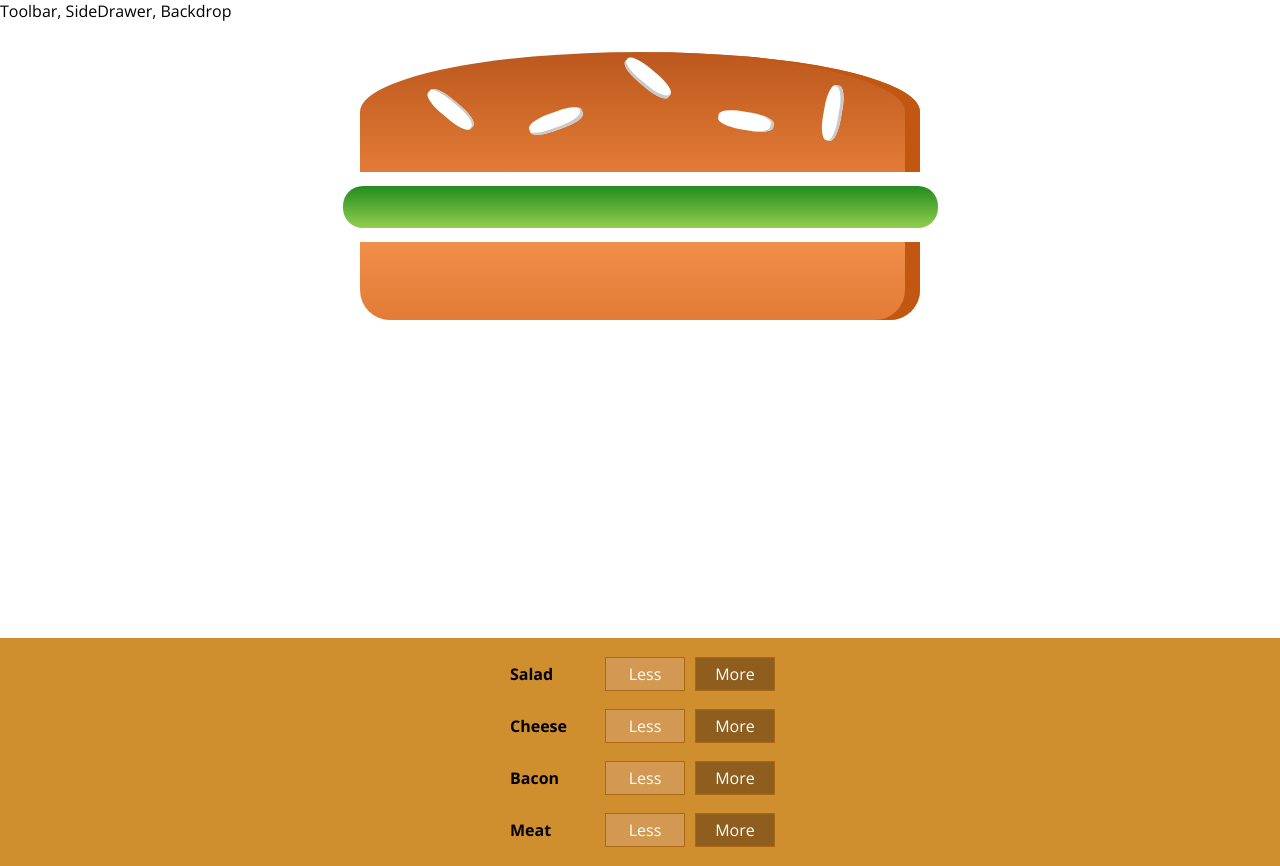
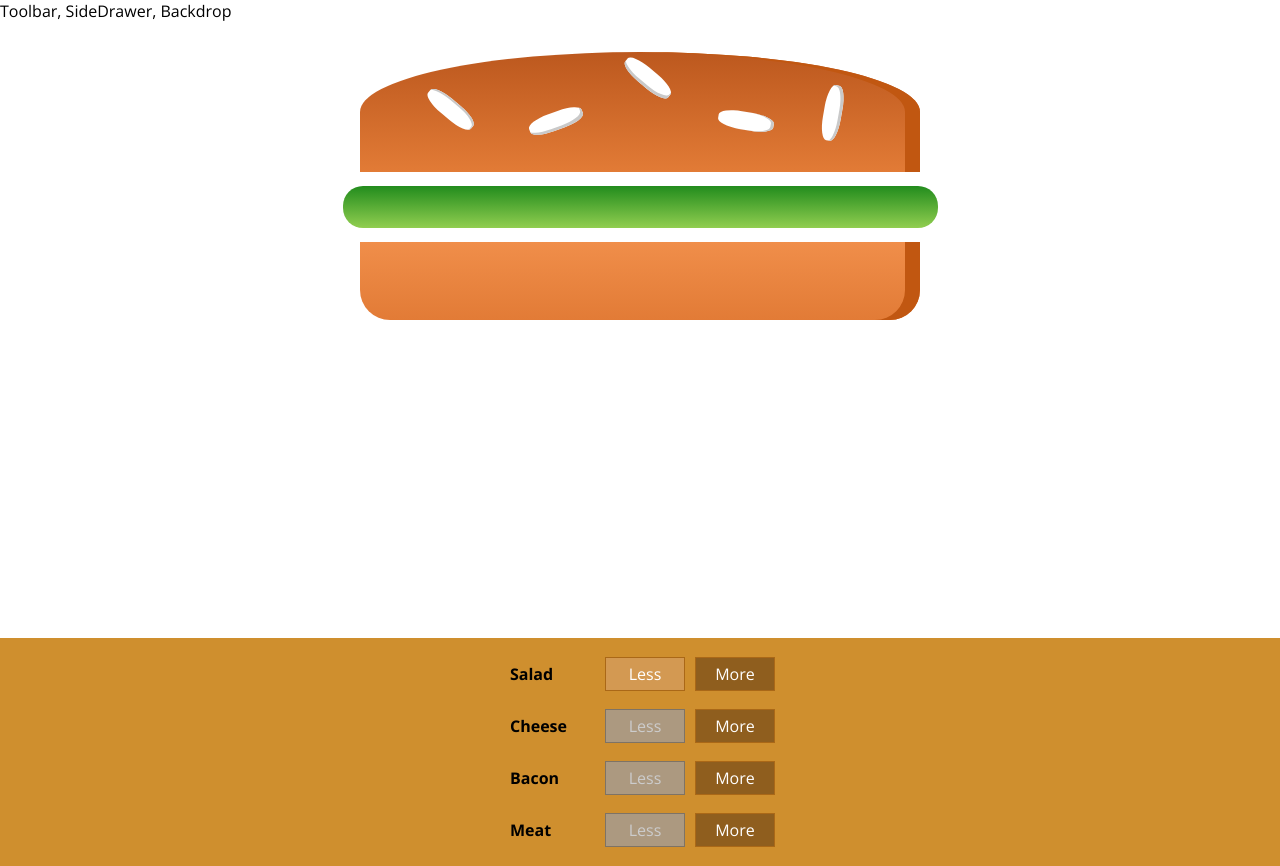
Before and after one commit to aakashjhawar/my-burger-app, a React (Create React App) app: page / in a window 1280 px wide. Built offline with nearby package versions, Linux system fonts and the light colour scheme.

Commit message:
Disable the less button for <=0

```diff
--- a/src/components/Burger/BuildControls/BuildControl/BuildControl.js
+++ b/src/components/Burger/BuildControls/BuildControl/BuildControl.js
@@ -4,8 +4,13 @@
 const buildControl = (props) => (
   <div className={classes.BuildControl}>
     <div className={classes.Label}>{props.label}</div>
-    <button className={classes.Less} onClick={props.removed}>Less</button>
-    <button className={classes.More} onClick={props.added}>More</button>
+    <button
+      className={classes.Less}
+      onClick={props.removed}
+      disabled={props.disabled}>Less</button>
+    <button
+      className={classes.More}
+      onClick={props.added}>More</button>
   </div>
 );
 
--- a/src/components/Burger/BuildControls/BuildControls.js
+++ b/src/components/Burger/BuildControls/BuildControls.js
@@ -16,7 +16,8 @@
         key={ctrl.label}
         label={ctrl.label}
         added={() => props.ingredientAdded(ctrl.type)}
-        removed={() => props.ingredientRemoved(ctrl.type)} />
+        removed={() => props.ingredientRemoved(ctrl.type)}
+        disabled={props.disabled[ctrl.type]} />
     ))}
   </div>
 );
--- a/src/containers/BurgerBuilder/BurgerBuilder.js
+++ b/src/containers/BurgerBuilder/BurgerBuilder.js
@@ -56,12 +56,21 @@
   }
 
   render() {
+    const disabledInfo = {
+      ...this.state.ingredients
+    };
+
+    for (let key in disabledInfo) {
+      disabledInfo[key] = disabledInfo[key] <= 0;
+    }
+
     return (
       <Aux>
         <Burger ingredients={this.state.ingredients}/>
         <BuildControls
           ingredientAdded={this.addIngredientHandler}
-          ingredientRemoved={this.removeIngredientHandler} />
+          ingredientRemoved={this.removeIngredientHandler}
+          disabled={disabledInfo} />
       </Aux>
     );
   }
```
